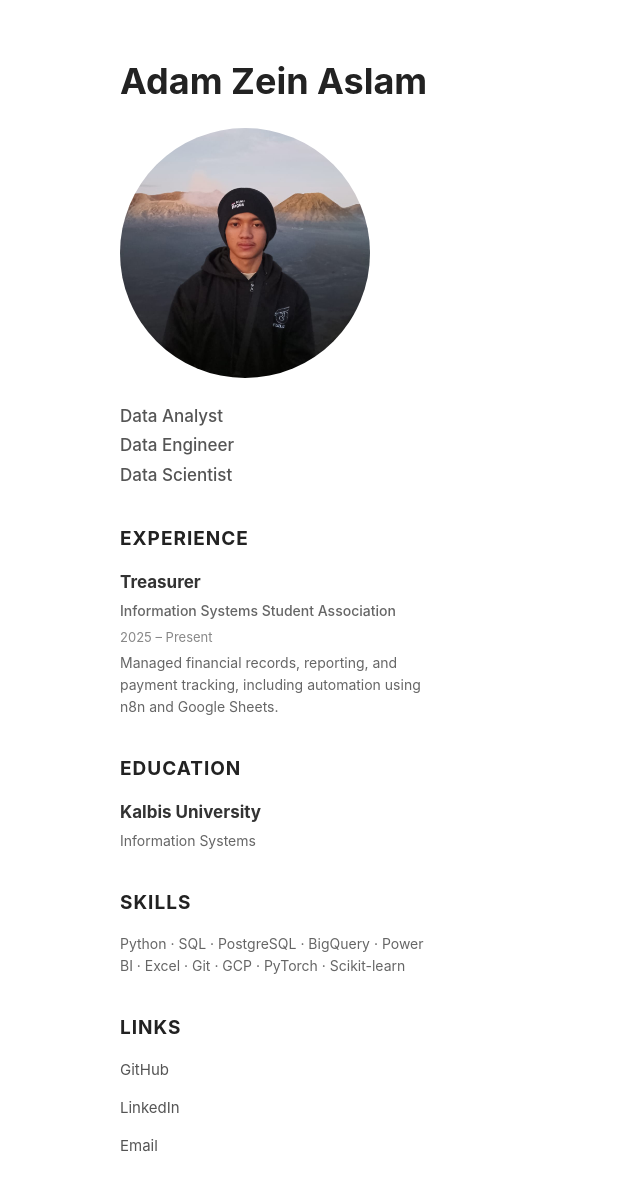
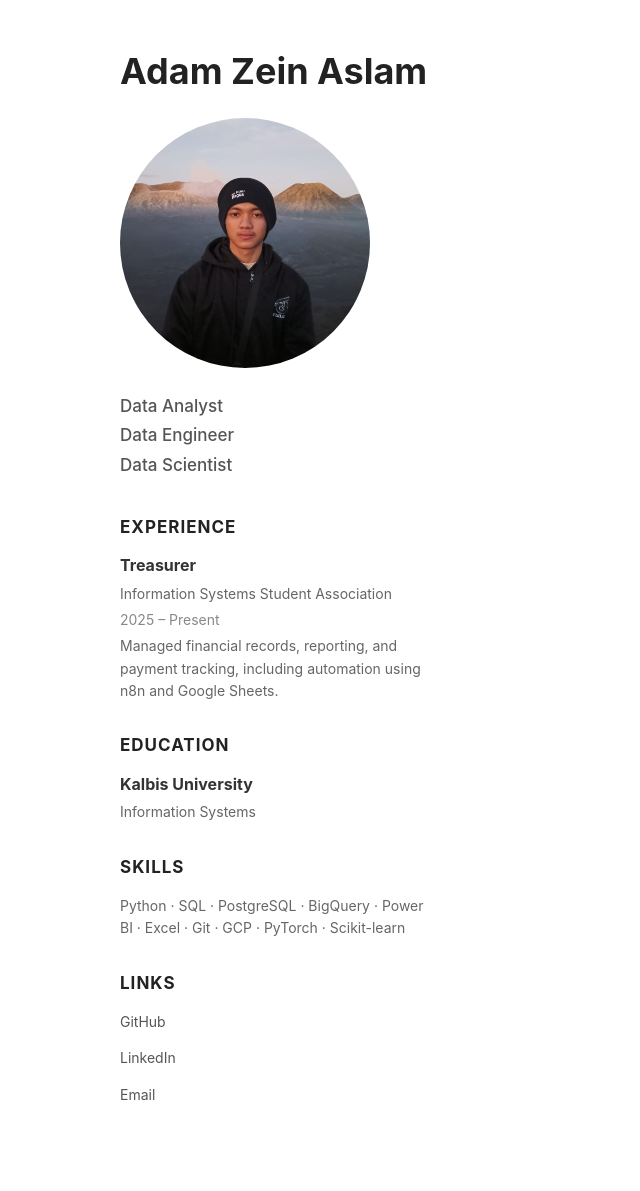
Before and after one commit to AdamZeinAslam/AdamZeinAslam.github.io, a Jekyll site: the page built from index.md, in a window 1280 px wide and 1232 px high. Shown: the top 1191 px of the window, without its empty margins (0-640 px from the left). Built offline with Jekyll 4.4.1, drawn with Linux system fonts in a browser that asks for light colours.

Commit message:
Refactor CSS by removing comments and adjusting styles

```diff
--- a/assets/css/style.css
+++ b/assets/css/style.css
@@ -1,7 +1,3 @@
-/* =========================
-   GLOBAL
-   ========================= */
-
 * {
   box-sizing: border-box;
 }
@@ -18,75 +14,39 @@ body {
     Helvetica,
     Arial,
     sans-serif;
-
   line-height: 1.6;
 }
-
-
-/* =========================
-   MAIN LAYOUT
-   ========================= */
 
 .portfolio-container {
   max-width: 1100px;
   margin: 0 auto;
-
   display: grid;
   grid-template-columns: 320px 1fr;
-
   gap: 70px;
-
-  padding: 60px 30px;
+  padding: 50px 30px;
 }
-
-
-/* =========================
-   SIDEBAR
-   ========================= */
 
 .sidebar {
   position: sticky;
   top: 40px;
-
   align-self: start;
 }
 
-
-/* =========================
-   NAME
-   ========================= */
-
 .sidebar h1 {
   margin: 0 0 25px 0;
-
   font-size: 36px;
   line-height: 1.2;
-
   color: #222222;
 }
-
-
-/* =========================
-   PROFILE IMAGE
-   ========================= */
 
 .profile-image {
   width: 250px;
   height: 250px;
-
   object-fit: cover;
-
   border-radius: 50%;
-
   display: block;
-
   margin-bottom: 25px;
 }
-
-
-/* =========================
-   ROLES
-   ========================= */
 
 .roles {
   margin-bottom: 35px;
@@ -94,119 +54,66 @@ body {
 
 .roles p {
   margin: 2px 0;
-
   font-size: 17px;
-
   font-weight: 500;
-
   color: #555555;
 }
 
-
-/* =========================
-   SIDEBAR SECTIONS
-   ========================= */
-
 .sidebar-section {
-  margin-top: 35px;
+  margin-top: 30px;
 }
 
 .sidebar-section h2 {
-  margin-bottom: 15px;
-
-  font-size: 19px;
-
+  margin-bottom: 12px;
+  font-size: 17px;
   text-transform: uppercase;
-
   letter-spacing: 1px;
-
   color: #222222;
 }
-
-
-/* =========================
-   EXPERIENCE
-   ========================= */
 
 .experience-item h3,
 .education-item h3 {
   margin: 0;
-
-  font-size: 17px;
-
+  font-size: 16px;
   color: #333333;
 }
 
 .experience-item p,
 .education-item p {
   margin: 4px 0;
-
   font-size: 14px;
-
   color: #666666;
 }
 
-.organization {
-  font-weight: 500;
-}
-
 .date {
-  font-size: 13px !important;
-
   color: #888888 !important;
 }
 
-
-/* =========================
-   SKILLS
-   ========================= */
-
 .sidebar-section > p {
   font-size: 14px;
-
   color: #666666;
 }
 
-
-/* =========================
-   LINKS
-   ========================= */
-
 .sidebar a {
   color: #555555;
-
   text-decoration: none;
-
-  font-size: 15px;
+  font-size: 14px;
 }
 
 .sidebar a:hover {
   color: #000000;
-
   text-decoration: underline;
 }
-
-
-/* =========================
-   MAIN CONTENT
-   ========================= */
 
 .main-content {
   min-width: 0;
 }
 
-
-/* =========================
-   MOBILE
-   ========================= */
-
 @media (max-width: 800px) {
 
   .portfolio-container {
     grid-template-columns: 1fr;
-
     gap: 40px;
-
     padding: 40px 20px;
   }
 
@@ -218,5 +125,4 @@ body {
     width: 200px;
     height: 200px;
   }
-
 }
```
